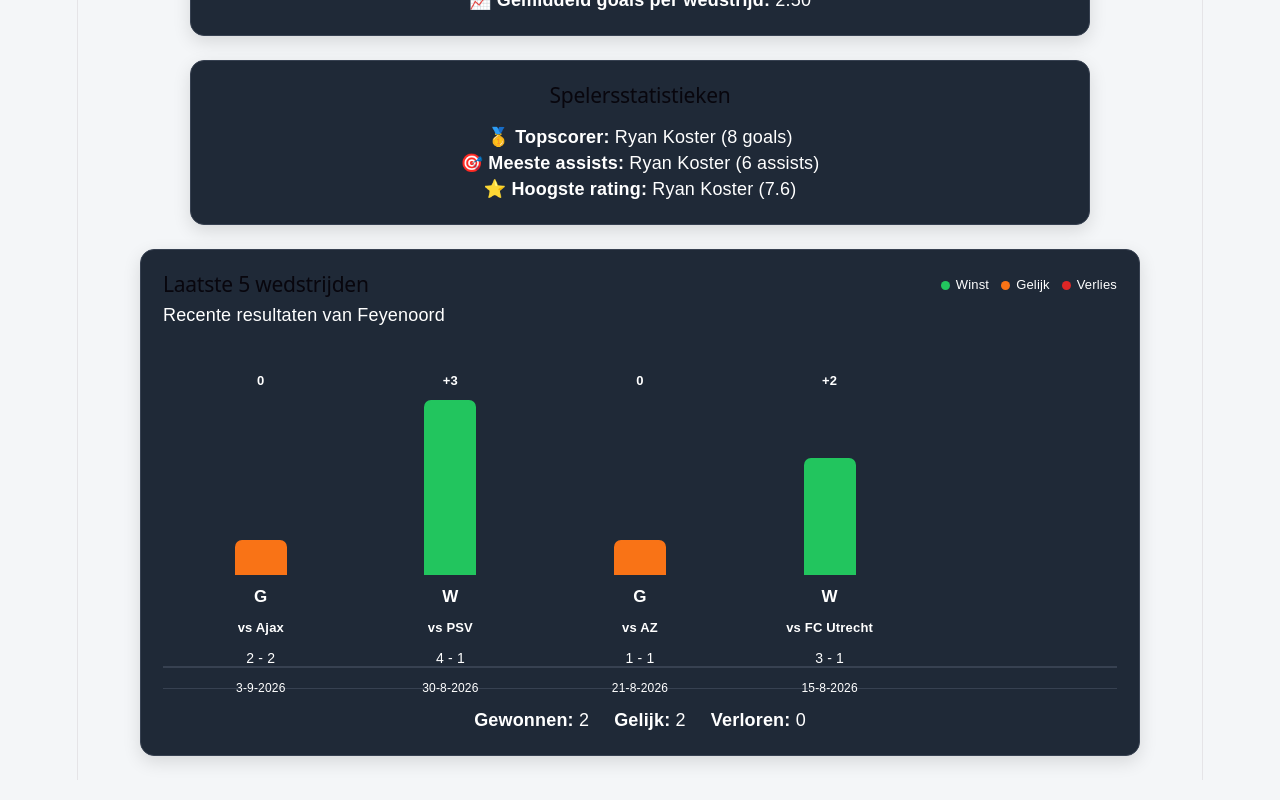
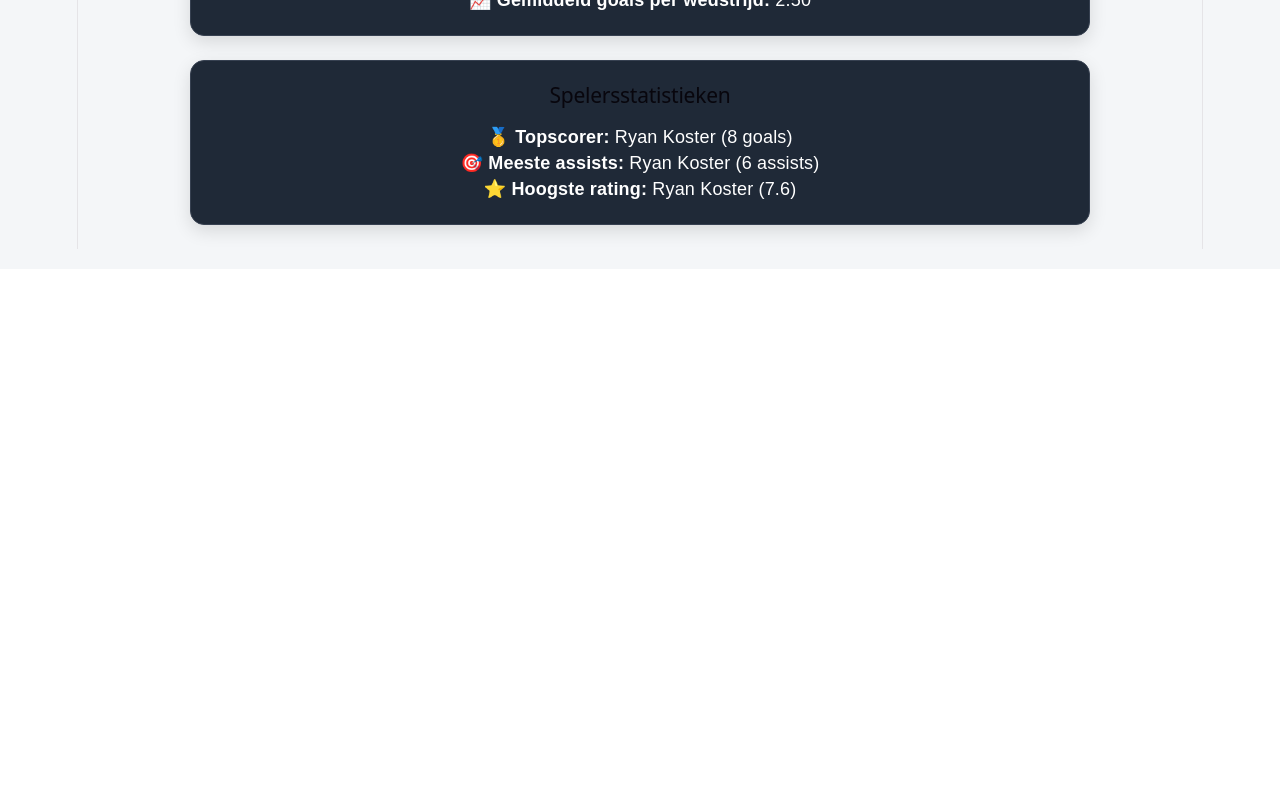
Before and after one commit to Ryan050409/simpel-design, a React (Vite) app: page /dashboard in a window 1280 px wide. Shown: the part 608-1408 px from the top of the page. After the commit the page ends 877 px from the top, so only its background shows below. Built offline with nearby package versions, Linux system fonts and the light colour scheme.

Commit message:
Laatste wedstrijden van Dashboard verwijderen

```diff
--- a/src/Dashboard.tsx
+++ b/src/Dashboard.tsx
@@ -244,84 +244,6 @@
         )}
       </div>
 
-      <div className="last-five-section">
-        <div className="last-five-header">
-          <div>
-            <h2>Laatste 5 wedstrijden</h2>
-
-            <p>Recente resultaten van {team}</p>
-          </div>
-
-          <div className="last-five-legend">
-            <span>
-              <i className="legend-win"></i>
-              Winst
-            </span>
-
-            <span>
-              <i className="legend-draw"></i>
-              Gelijk
-            </span>
-
-            <span>
-              <i className="legend-loss"></i>
-              Verlies
-            </span>
-          </div>
-        </div>
-
-        {lastFiveData.length > 0 ? (
-          <>
-            <div className="last-five-chart">
-              {lastFiveData.map((item) => (
-                <div className="last-five-column" key={item.match.id}>
-                  <div className="last-five-value">
-                    {item.goalDifference > 0 ? "+" : ""}
-                    {item.goalDifference}
-                  </div>
-
-                  <div className="last-five-bar-container">
-                    <div
-                      className={`last-five-bar ${getResultClass(item.result)}`}
-                      style={{
-                        height: `${getBarHeight(item.goalDifference)}%`,
-                      }}
-                    ></div>
-                  </div>
-
-                  <strong className="last-five-result">{item.result}</strong>
-
-                  <span className="last-five-opponent">vs {item.opponent}</span>
-
-                  <span className="last-five-score">
-                    {item.teamGoals} - {item.opponentGoals}
-                  </span>
-
-                  <span className="last-five-date">
-                    {new Date(item.match.date).toLocaleDateString("nl-NL")}
-                  </span>
-                </div>
-              ))}
-            </div>
-
-            <div className="last-five-summary">
-              <span>
-                <strong>Gewonnen:</strong> {lastFiveWins}
-              </span>
-
-              <span>
-                <strong>Gelijk:</strong> {lastFiveDraws}
-              </span>
-
-              <span>
-                <strong>Verloren:</strong> {lastFiveLosses}
-              </span>
-            </div>
-          </>
-        ) : (
-          <p className="last-five-empty">Nog geen wedstrijden gespeeld.</p>
-        )}
-      </div>
     </div>
   );
 }
```
